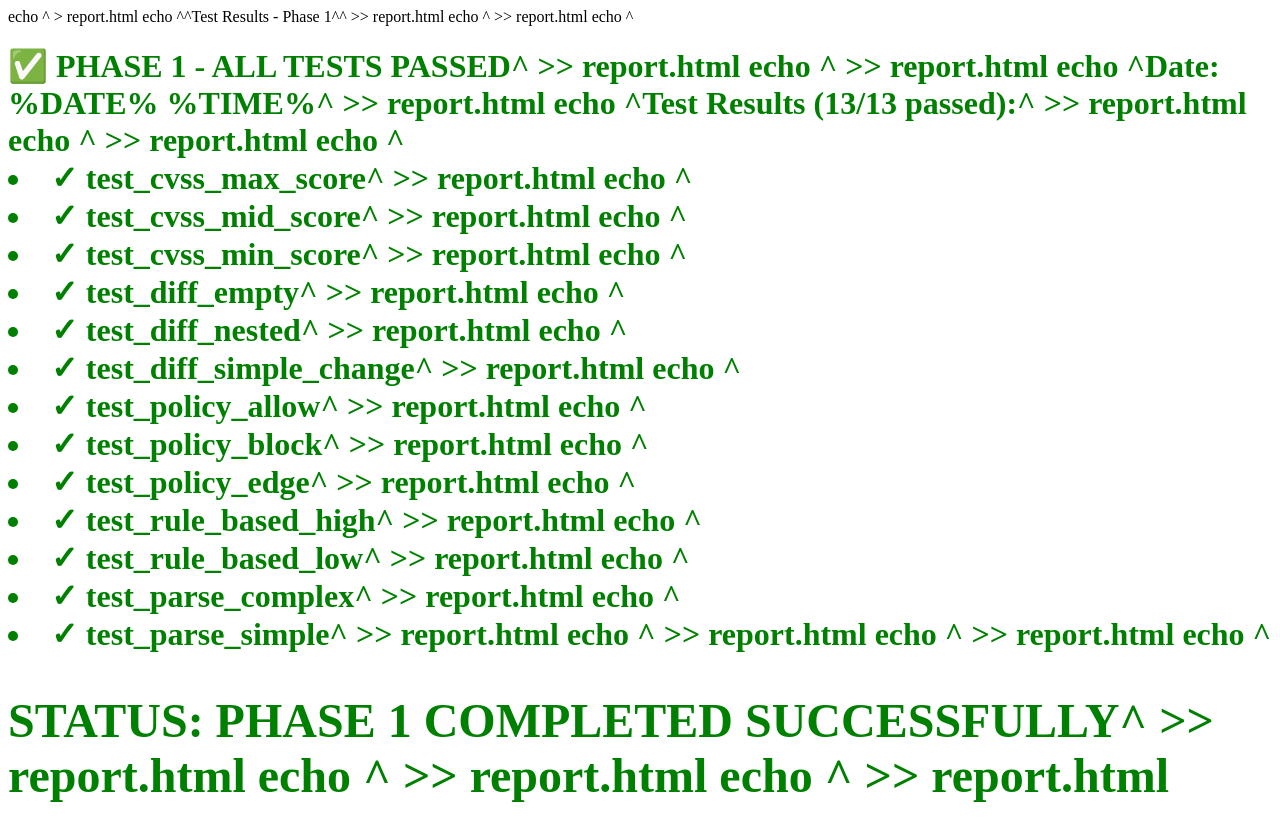
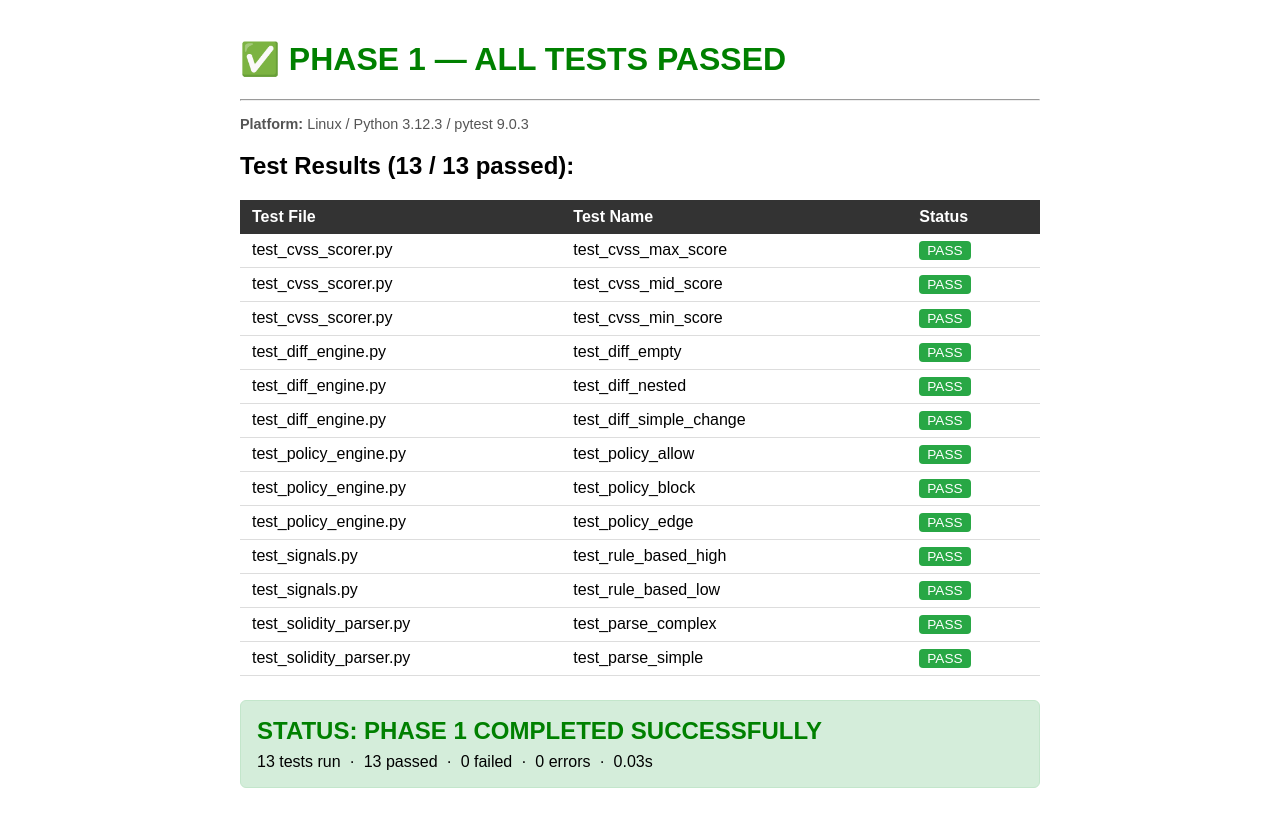
Before and after one commit to Biosolverr/AI-Smart-Contract-Security-Execution-System, a plain HTML site: page tests_fasha-1/report.html in a window 1280 px wide. Drawn offline with Linux system fonts and the light colour scheme.

Commit message:
Update report.html

```diff
--- a/tests_fasha-1/report.html
+++ b/tests_fasha-1/report.html
@@ -1,26 +1,44 @@
-echo ^<html^> > report.html
-echo ^<head^>^<title^>Test Results - Phase 1^</title^>^</head^> >> report.html
-echo ^<body^> >> report.html
-echo ^<h1 style="color:green;"^>✅ PHASE 1 - ALL TESTS PASSED^</h1^> >> report.html
-echo ^<hr^> >> report.html
-echo ^<p^><b^>Date:</b^> %DATE% %TIME%^</p^> >> report.html
-echo ^<h2^>Test Results (13/13 passed):^</h2^> >> report.html
-echo ^<ul^> >> report.html
-echo ^<li style="color:green;"^>✓ test_cvss_max_score^</li^> >> report.html
-echo ^<li style="color:green;"^>✓ test_cvss_mid_score^</li^> >> report.html
-echo ^<li style="color:green;"^>✓ test_cvss_min_score^</li^> >> report.html
-echo ^<li style="color:green;"^>✓ test_diff_empty^</li^> >> report.html
-echo ^<li style="color:green;"^>✓ test_diff_nested^</li^> >> report.html
-echo ^<li style="color:green;"^>✓ test_diff_simple_change^</li^> >> report.html
-echo ^<li style="color:green;"^>✓ test_policy_allow^</li^> >> report.html
-echo ^<li style="color:green;"^>✓ test_policy_block^</li^> >> report.html
-echo ^<li style="color:green;"^>✓ test_policy_edge^</li^> >> report.html
-echo ^<li style="color:green;"^>✓ test_rule_based_high^</li^> >> report.html
-echo ^<li style="color:green;"^>✓ test_rule_based_low^</li^> >> report.html
-echo ^<li style="color:green;"^>✓ test_parse_complex^</li^> >> report.html
-echo ^<li style="color:green;"^>✓ test_parse_simple^</li^> >> report.html
-echo ^</ul^> >> report.html
-echo ^<hr^> >> report.html
-echo ^<h2 style="color:green;"^>STATUS: PHASE 1 COMPLETED SUCCESSFULLY^</h2^> >> report.html
-echo ^</body^> >> report.html
-echo ^</html^> >> report.html
+<!DOCTYPE html>
+<html>
+<head>
+  <title>Test Results - Phase 1</title>
+  <style>
+    body { font-family: Arial, sans-serif; max-width: 800px; margin: 40px auto; padding: 0 20px; }
+    h1 { color: green; }
+    .pass { color: green; }
+    .meta { color: #555; font-size: 0.9em; }
+    table { border-collapse: collapse; width: 100%; margin-top: 20px; }
+    th { background: #333; color: white; padding: 8px 12px; text-align: left; }
+    td { padding: 7px 12px; border-bottom: 1px solid #ddd; }
+    tr:hover { background: #f5f5f5; }
+    .badge { display: inline-block; padding: 2px 8px; border-radius: 4px; font-size: 0.85em; background: #28a745; color: white; }
+    .summary { background: #d4edda; border: 1px solid #c3e6cb; border-radius: 6px; padding: 16px; margin-top: 24px; }
+  </style>
+</head>
+<body>
+  <h1>✅ PHASE 1 — ALL TESTS PASSED</h1>
+  <hr>
+  <p class="meta"><b>Platform:</b> Linux / Python 3.12.3 / pytest 9.0.3</p>
+  <h2>Test Results (13 / 13 passed):</h2>
+  <table>
+    <tr><th>Test File</th><th>Test Name</th><th>Status</th></tr>
+    <tr><td>test_cvss_scorer.py</td><td>test_cvss_max_score</td><td><span class="badge">PASS</span></td></tr>
+    <tr><td>test_cvss_scorer.py</td><td>test_cvss_mid_score</td><td><span class="badge">PASS</span></td></tr>
+    <tr><td>test_cvss_scorer.py</td><td>test_cvss_min_score</td><td><span class="badge">PASS</span></td></tr>
+    <tr><td>test_diff_engine.py</td><td>test_diff_empty</td><td><span class="badge">PASS</span></td></tr>
+    <tr><td>test_diff_engine.py</td><td>test_diff_nested</td><td><span class="badge">PASS</span></td></tr>
+    <tr><td>test_diff_engine.py</td><td>test_diff_simple_change</td><td><span class="badge">PASS</span></td></tr>
+    <tr><td>test_policy_engine.py</td><td>test_policy_allow</td><td><span class="badge">PASS</span></td></tr>
+    <tr><td>test_policy_engine.py</td><td>test_policy_block</td><td><span class="badge">PASS</span></td></tr>
+    <tr><td>test_policy_engine.py</td><td>test_policy_edge</td><td><span class="badge">PASS</span></td></tr>
+    <tr><td>test_signals.py</td><td>test_rule_based_high</td><td><span class="badge">PASS</span></td></tr>
+    <tr><td>test_signals.py</td><td>test_rule_based_low</td><td><span class="badge">PASS</span></td></tr>
+    <tr><td>test_solidity_parser.py</td><td>test_parse_complex</td><td><span class="badge">PASS</span></td></tr>
+    <tr><td>test_solidity_parser.py</td><td>test_parse_simple</td><td><span class="badge">PASS</span></td></tr>
+  </table>
+  <div class="summary">
+    <h2 style="margin:0 0 8px; color:green;">STATUS: PHASE 1 COMPLETED SUCCESSFULLY</h2>
+    <p style="margin:0;">13 tests run &nbsp;·&nbsp; 13 passed &nbsp;·&nbsp; 0 failed &nbsp;·&nbsp; 0 errors &nbsp;·&nbsp; 0.03s</p>
+  </div>
+</body>
+</html>
```
